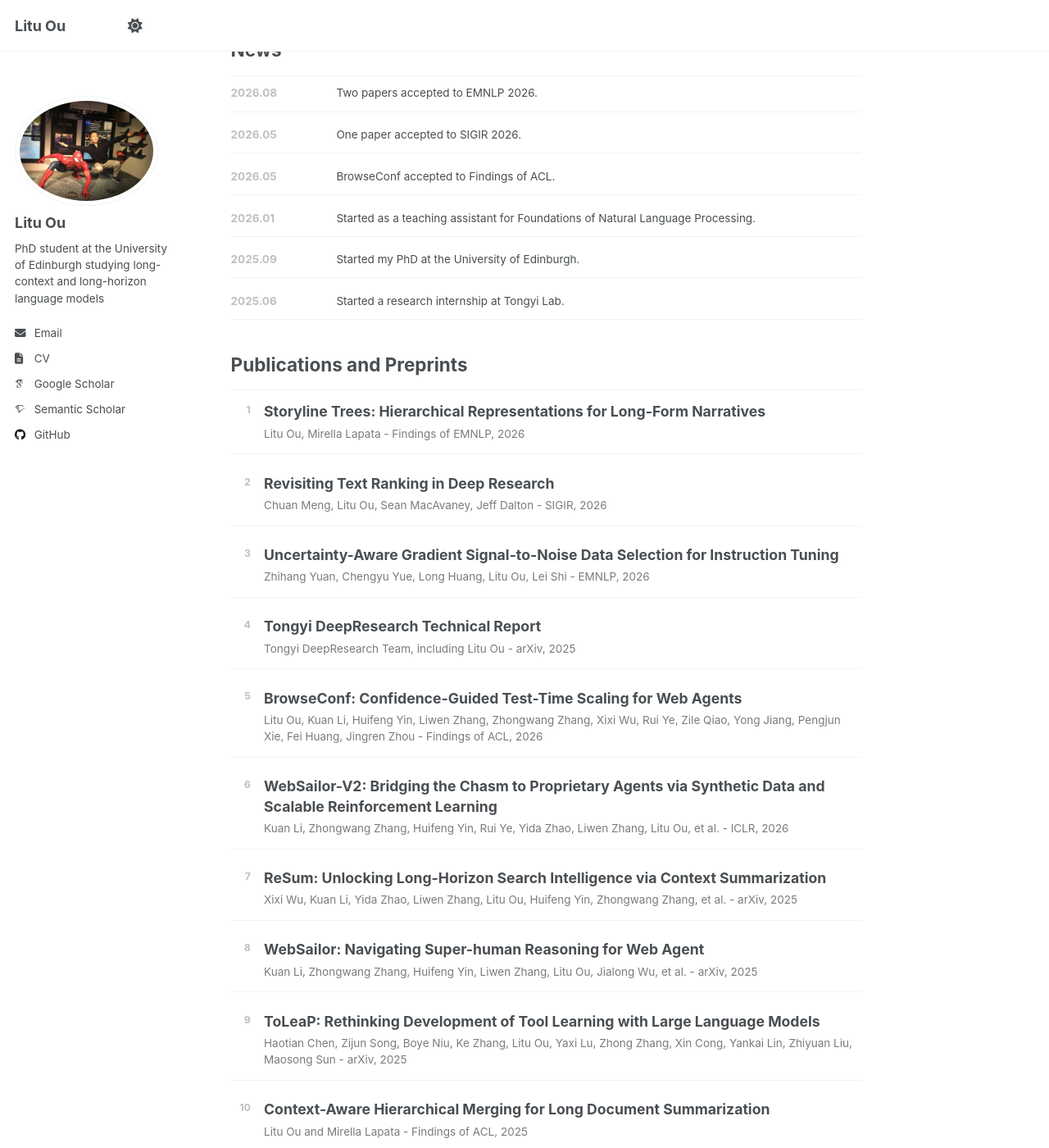
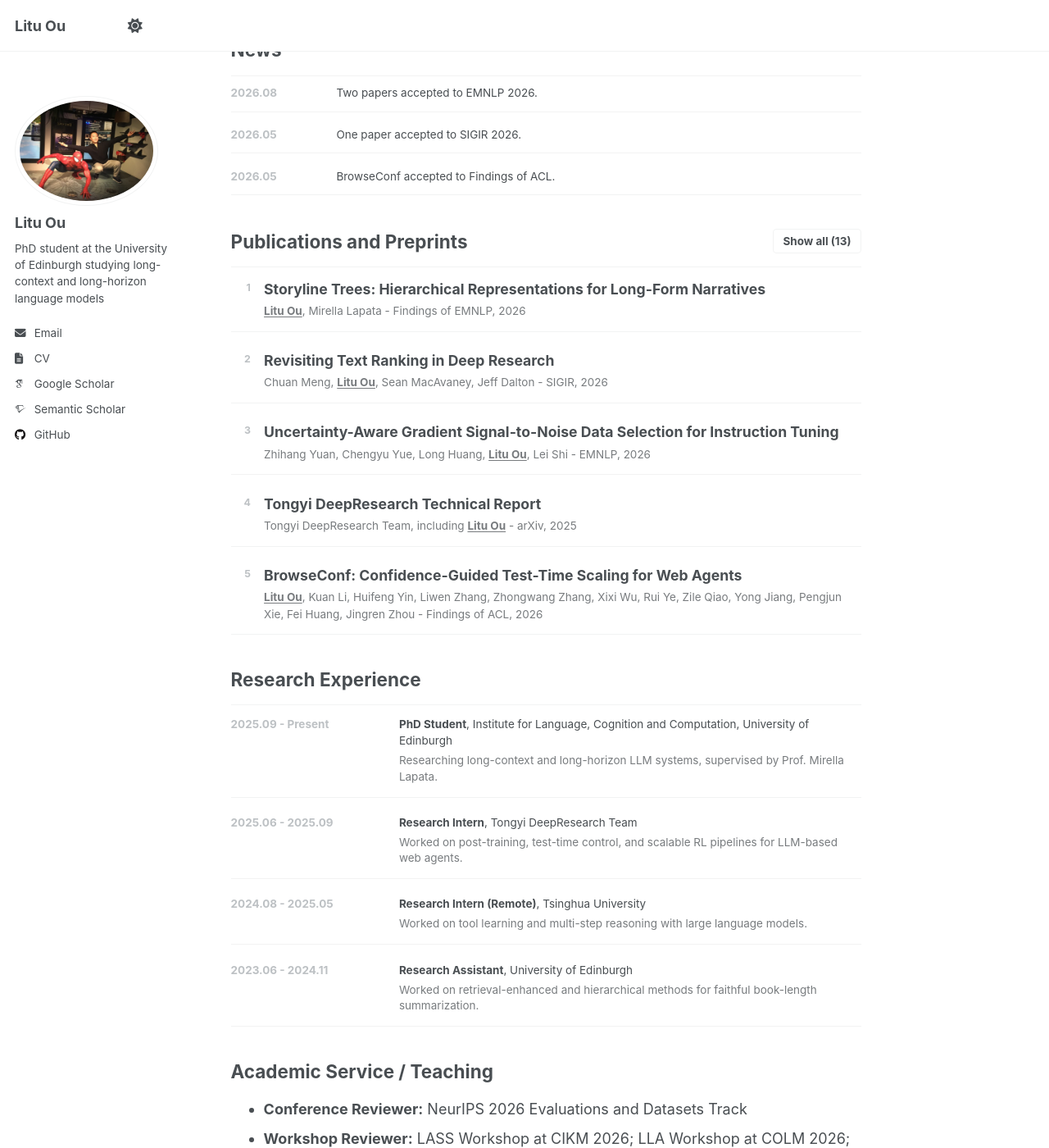
Before and after one commit to Leonard907/Leonard907.github.io, a Jekyll site: the page built from _pages/about.md, in a window 1280 px wide and 1400 px high, scrolled down 1018 px. Shown: the whole window at 82% size. Built offline with Jekyll 4.4.1, drawn with Linux system fonts in a browser that asks for light colours; some web fonts are replaced; a script that is not in the unit is left out; some of the changed text lies outside the part shown.

Commit message:
2026.09.12 update

```diff
--- a/Gemfile
+++ b/Gemfile
@@ -6,4 +6,5 @@ group :jekyll_plugins do
 end
 
 gem 'jekyll', '~> 3.10'
+gem 'kramdown-parser-gfm', '~> 1.1'
 gem 'webrick', '~> 1.8'
--- a/_pages/about.md
+++ b/_pages/about.md
@@ -75,80 +75,70 @@ redirect_from:
         <span class="news-list__date">2026.05</span>
         <div>BrowseConf accepted to Findings of ACL.</div>
       </li>
-      <li>
-        <span class="news-list__date">2026.01</span>
-        <div>Started as a teaching assistant for Foundations of Natural Language Processing.</div>
-      </li>
-      <li>
-        <span class="news-list__date">2025.09</span>
-        <div>Started my PhD at the University of Edinburgh.</div>
-      </li>
-      <li>
-        <span class="news-list__date">2025.06</span>
-        <div>Started a research internship at Tongyi Lab.</div>
-      </li>
     </ol>
   </section>
 
   <section class="home-section" aria-labelledby="publications">
     <div class="section-heading">
       <h2 id="publications">Publications and Preprints</h2>
+      <button class="publication-toggle" type="button" aria-controls="publication-list" aria-expanded="false" hidden>Show all publications</button>
     </div>
 
-    <ol class="publication-list">
+    <ol class="publication-list" id="publication-list">
       <li>
         <div class="publication-list__title"><a href="https://arxiv.org/abs/2606.20900">Storyline Trees: Hierarchical Representations for Long-Form Narratives</a></div>
-        <div class="publication-list__meta">Litu Ou, Mirella Lapata - Findings of EMNLP, 2026</div>
+        <div class="publication-list__meta"><strong>Litu Ou</strong>, Mirella Lapata - Findings of EMNLP, 2026</div>
       </li>
       <li>
         <div class="publication-list__title"><a href="https://arxiv.org/abs/2602.21456">Revisiting Text Ranking in Deep Research</a></div>
-        <div class="publication-list__meta">Chuan Meng, Litu Ou, Sean MacAvaney, Jeff Dalton - SIGIR, 2026</div>
+        <div class="publication-list__meta">Chuan Meng, <strong>Litu Ou</strong>, Sean MacAvaney, Jeff Dalton - SIGIR, 2026</div>
       </li>
       <li>
         <div class="publication-list__title"><a href="https://arxiv.org/abs/2601.13697">Uncertainty-Aware Gradient Signal-to-Noise Data Selection for Instruction Tuning</a></div>
-        <div class="publication-list__meta">Zhihang Yuan, Chengyu Yue, Long Huang, Litu Ou, Lei Shi - EMNLP, 2026</div>
+        <div class="publication-list__meta">Zhihang Yuan, Chengyu Yue, Long Huang, <strong>Litu Ou</strong>, Lei Shi - EMNLP, 2026</div>
       </li>
       <li>
         <div class="publication-list__title"><a href="https://arxiv.org/abs/2510.24701">Tongyi DeepResearch Technical Report</a></div>
-        <div class="publication-list__meta">Tongyi DeepResearch Team, including Litu Ou - arXiv, 2025</div>
+        <div class="publication-list__meta">Tongyi DeepResearch Team, including <strong>Litu Ou</strong> - arXiv, 2025</div>
       </li>
       <li>
         <div class="publication-list__title"><a href="https://arxiv.org/abs/2510.23458">BrowseConf: Confidence-Guided Test-Time Scaling for Web Agents</a></div>
-        <div class="publication-list__meta">Litu Ou, Kuan Li, Huifeng Yin, Liwen Zhang, Zhongwang Zhang, Xixi Wu, Rui Ye, Zile Qiao, Yong Jiang, Pengjun Xie, Fei Huang, Jingren Zhou - Findings of ACL, 2026</div>
+        <div class="publication-list__meta"><strong>Litu Ou</strong>, Kuan Li, Huifeng Yin, Liwen Zhang, Zhongwang Zhang, Xixi Wu, Rui Ye, Zile Qiao, Yong Jiang, Pengjun Xie, Fei Huang, Jingren Zhou - Findings of ACL, 2026</div>
       </li>
       <li>
         <div class="publication-list__title"><a href="https://arxiv.org/abs/2509.13305">WebSailor-V2: Bridging the Chasm to Proprietary Agents via Synthetic Data and Scalable Reinforcement Learning</a></div>
-        <div class="publication-list__meta">Kuan Li, Zhongwang Zhang, Huifeng Yin, Rui Ye, Yida Zhao, Liwen Zhang, Litu Ou, et al. - ICLR, 2026</div>
+        <div class="publication-list__meta">Kuan Li, Zhongwang Zhang, Huifeng Yin, Rui Ye, Yida Zhao, Liwen Zhang, <strong>Litu Ou</strong>, Dingchu Zhang, Xixi Wu, Jialong Wu, Xinyu Wang, Zile Qiao, Zhen Zhang, Yong Jiang, Pengjun Xie, Fei Huang, Jingren Zhou - ICLR, 2026</div>
       </li>
       <li>
         <div class="publication-list__title"><a href="https://arxiv.org/abs/2509.13313">ReSum: Unlocking Long-Horizon Search Intelligence via Context Summarization</a></div>
-        <div class="publication-list__meta">Xixi Wu, Kuan Li, Yida Zhao, Liwen Zhang, Litu Ou, Huifeng Yin, Zhongwang Zhang, et al. - arXiv, 2025</div>
+        <div class="publication-list__meta">Xixi Wu, Kuan Li, Yida Zhao, Liwen Zhang, <strong>Litu Ou</strong>, Huifeng Yin, Zhongwang Zhang, Xinmiao Yu, Dingchu Zhang, Yong Jiang, Pengjun Xie, Fei Huang, Minhao Cheng, Shuai Wang, Hong Cheng, Jingren Zhou - arXiv, 2025</div>
       </li>
       <li>
         <div class="publication-list__title"><a href="https://arxiv.org/abs/2507.02592">WebSailor: Navigating Super-human Reasoning for Web Agent</a></div>
-        <div class="publication-list__meta">Kuan Li, Zhongwang Zhang, Huifeng Yin, Liwen Zhang, Litu Ou, Jialong Wu, et al. - arXiv, 2025</div>
+        <div class="publication-list__meta">Kuan Li, Zhongwang Zhang, Huifeng Yin, Liwen Zhang, <strong>Litu Ou</strong>, Jialong Wu, Wenbiao Yin, Baixuan Li, Zhengwei Tao, Xinyu Wang, Weizhou Shen, Junkai Zhang, Dingchu Zhang, Xixi Wu, Yong Jiang, Ming Yan, Pengjun Xie, Fei Huang, Jingren Zhou - arXiv, 2025</div>
       </li>
       <li>
         <div class="publication-list__title"><a href="https://arxiv.org/abs/2505.11833">ToLeaP: Rethinking Development of Tool Learning with Large Language Models</a></div>
-        <div class="publication-list__meta">Haotian Chen, Zijun Song, Boye Niu, Ke Zhang, Litu Ou, Yaxi Lu, Zhong Zhang, Xin Cong, Yankai Lin, Zhiyuan Liu, Maosong Sun - arXiv, 2025</div>
+        <div class="publication-list__meta">Haotian Chen, Zijun Song, Boye Niu, Ke Zhang, <strong>Litu Ou</strong>, Yaxi Lu, Zhong Zhang, Xin Cong, Yankai Lin, Zhiyuan Liu, Maosong Sun - arXiv, 2025</div>
       </li>
       <li>
         <div class="publication-list__title"><a href="https://aclanthology.org/2025.findings-acl.289/">Context-Aware Hierarchical Merging for Long Document Summarization</a></div>
-        <div class="publication-list__meta">Litu Ou and Mirella Lapata - Findings of ACL, 2025</div>
+        <div class="publication-list__meta"><strong>Litu Ou</strong> and Mirella Lapata - Findings of ACL, 2025</div>
       </li>
       <li>
         <div class="publication-list__title"><a href="https://iclr.cc/virtual/2025/poster/37629">Open-Source vs Close-Source: The Context Utilization Challenge</a></div>
-        <div class="publication-list__meta">Litu Ou - ICLR Blogpost Track, 2025</div>
+        <div class="publication-list__meta"><strong>Litu Ou</strong> - ICLR Blogpost Track, 2025</div>
       </li>
       <li>
         <div class="publication-list__title"><a href="https://arxiv.org/abs/2305.17306">Chain-of-Thought Hub: A Continuous Effort to Measure Large Language Models' Reasoning Performance</a></div>
-        <div class="publication-list__meta">Yao Fu, Litu Ou, Mingyu Chen, Yuhao Wan, Hao Peng, Tushar Khot - ICML, 2023</div>
+        <div class="publication-list__meta">Yao Fu, <strong>Litu Ou</strong>, Mingyu Chen, Yuhao Wan, Hao Peng, Tushar Khot - ICML, 2023</div>
       </li>
       <li>
         <div class="publication-list__title"><a href="https://proceedings.mlr.press/v202/fu23d.html">Specializing Smaller Language Models towards Multi-Step Reasoning</a></div>
-        <div class="publication-list__meta">Yao Fu, Hao Peng, Litu Ou, Ashish Sabharwal, Tushar Khot - ICML Oral/Poster, 2023</div>
+        <div class="publication-list__meta">Yao Fu, Hao Peng, <strong>Litu Ou</strong>, Ashish Sabharwal, Tushar Khot - ICML Oral/Poster, 2023</div>
       </li>
     </ol>
+    <script src="{{ '/assets/js/publications.js' | relative_url }}"></script>
   </section>
 
   <section class="home-section" aria-labelledby="experience">
--- a/_sass/layout/_homepage.scss
+++ b/_sass/layout/_homepage.scss
@@ -173,6 +173,29 @@
     }
   }
 
+  .publication-toggle {
+    padding: 0.35rem 0.65rem;
+    border: 1px solid var(--global-border-color);
+    border-radius: 4px;
+    background: var(--global-bg-color);
+    color: var(--global-text-color);
+    font-family: $sans-serif;
+    font-size: $type-size-6;
+    font-weight: 700;
+    cursor: pointer;
+
+    &:hover,
+    &:focus-visible {
+      border-color: var(--home-accent-color);
+      color: var(--home-accent-color);
+    }
+
+    &:focus-visible {
+      outline: 2px solid var(--home-accent-color);
+      outline-offset: 3px;
+    }
+  }
+
   .news-list,
   .timeline-list,
   .publication-list {
@@ -275,6 +298,12 @@
       font-size: $type-size-6;
       line-height: 1.5;
       opacity: 0.74;
+
+      strong {
+        font-weight: 700;
+        text-decoration: underline;
+        text-underline-offset: 0.15em;
+      }
     }
   }
 
@@ -289,6 +318,10 @@
       p {
         margin-top: 0.35rem;
       }
+
+      .publication-toggle {
+        margin-top: 0.5rem;
+      }
     }
 
     .news-list li,
--- /dev/null
+++ b/assets/js/publications.js
@@ -0,0 +1,21 @@
+(function () {
+  var list = document.getElementById('publication-list');
+  var button = document.querySelector('.publication-toggle');
+  if (!list || !button || list.children.length <= 5) return;
+
+  var extraPublications = Array.prototype.slice.call(list.children, 5);
+
+  function setExpanded(expanded) {
+    extraPublications.forEach(function (publication) {
+      publication.hidden = !expanded;
+    });
+    button.setAttribute('aria-expanded', String(expanded));
+    button.textContent = expanded ? 'Show less' : 'Show all (' + list.children.length + ')';
+  }
+
+  setExpanded(false);
+  button.hidden = false;
+  button.addEventListener('click', function () {
+    setExpanded(button.getAttribute('aria-expanded') !== 'true');
+  });
+})();
```
